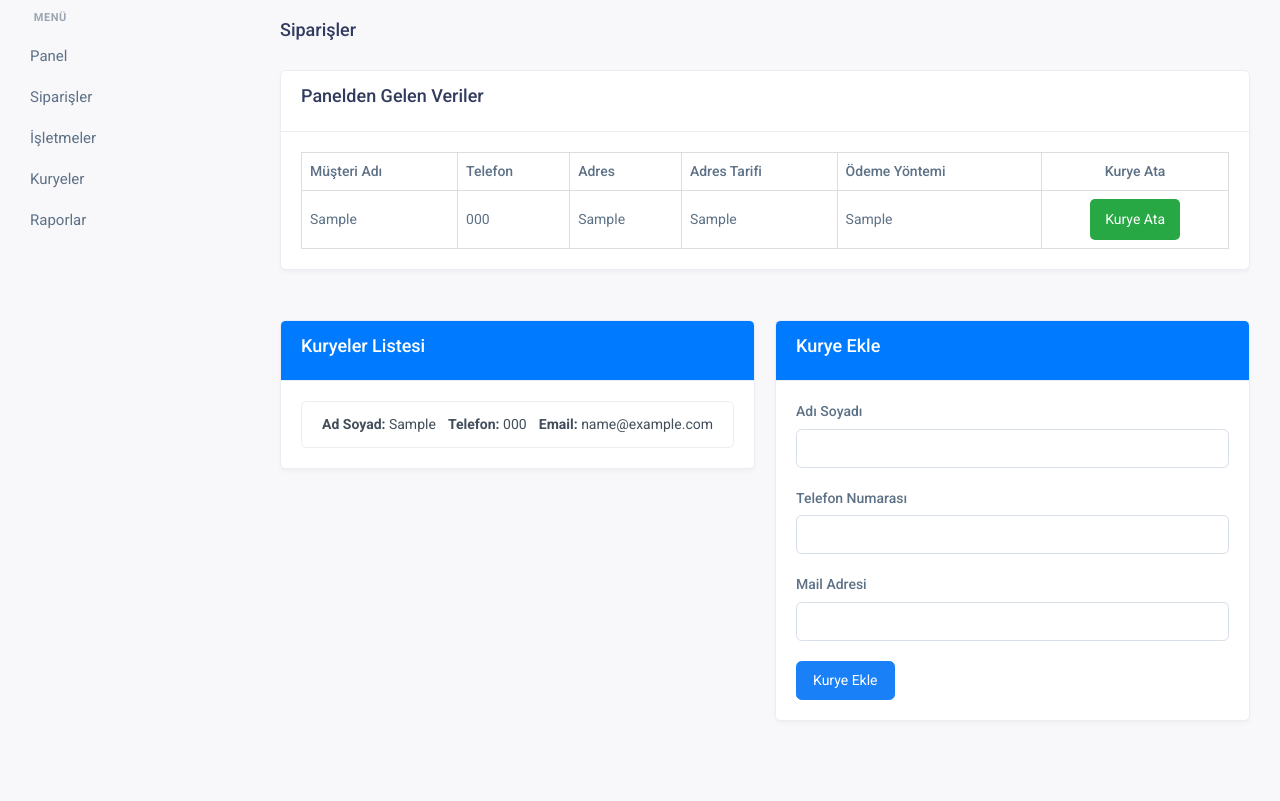
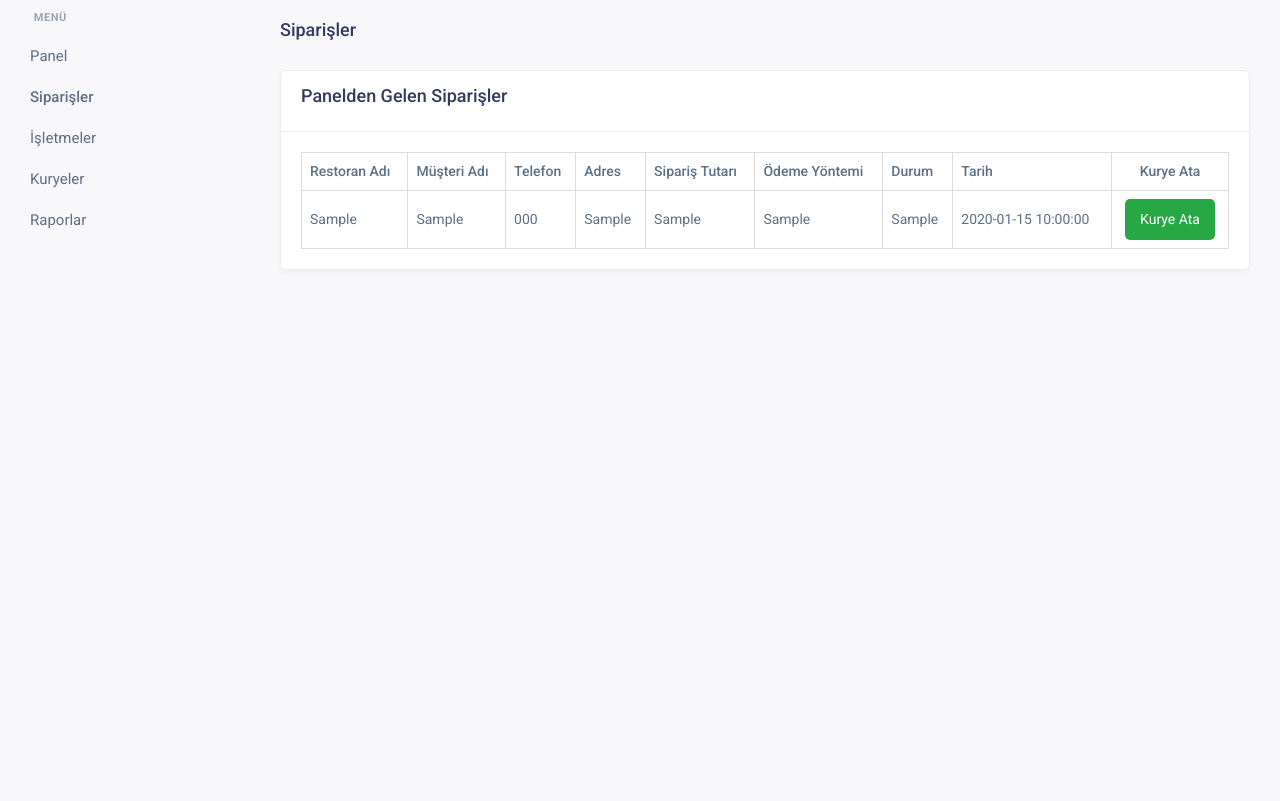
Before and after one commit to OceanWebStore/bingopaket, a PHP site: page /siparisler.php in a window 1280 px wide. Shown: the part 70-871 px from the top of the page. After the commit the page ends 340 px from the top, so only its background shows below. Run offline with PHP 8.4, Linux system fonts and the light colour scheme; tables that the repository leaves empty or names only in its code hold one stand-in row (values such as "Sample post"); some libraries are stand-ins or nearby versions.

Commit message:
Update siparisler.php

```diff
--- a/siparisler.php
+++ b/siparisler.php
@@ -4,6 +4,16 @@
 <head>
     <?php
     session_start();
+    // PDO bağlantısı başa alındı, tekrar tekrar açılmasın!
+    $dsn = "mysql:host=localhost;dbname=oceanweb_kurye;charset=utf8mb4";
+    $username = "oceanweb_kuryeuser";
+    $password = "ko61tu61.";
+    try {
+        $pdo = new PDO($dsn, $username, $password);
+        $pdo->setAttribute(PDO::ATTR_ERRMODE, PDO::ERRMODE_EXCEPTION);
+    } catch (PDOException $e) {
+        die("Veritabanı hatası: " . $e->getMessage());
+    }
     ?>
     <!-- Title Meta -->
     <meta charset="utf-8" />
@@ -52,7 +62,6 @@
                                 <iconify-icon icon="solar:hamburger-menu-outline" class="fs-24 align-middle"></iconify-icon>
                             </button>
                         </div>
-
                         <!-- Arama -->
                         <form class="app-search d-none d-md-block me-auto">
                             <div class="position-relative">
@@ -84,7 +93,7 @@
                 <ul class="navbar-nav">
                     <li class="menu-title">MENÜ</li>
                     <li class="nav-item"><a class="nav-link" href="panel.php">Panel</a></li>
-                    <li class="nav-item"><a class="nav-link" href="siparisler.php">Siparişler</a></li>
+                    <li class="nav-item"><a class="nav-link active" href="siparisler.php">Siparişler</a></li>
                     <li class="nav-item"><a class="nav-link" href="isletmeler.php">İşletmeler</a></li>
                     <li class="nav-item"><a class="nav-link" href="kuryeler.php">Kuryeler</a></li>
                     <li class="nav-item"><a class="nav-link" href="rapor.php">Raporlar</a></li>
@@ -107,47 +116,43 @@
                     <div class="col-lg-12">
                         <div class="card">
                             <div class="card-header">
-                                <h4>Panelden Gelen Veriler</h4>
+                                <h4>Panelden Gelen Siparişler</h4>
                             </div>
                             <div class="card-body">
                                 <div id="panel-verileri">
                                     <?php
-                                    // Veritabanı bağlantısı
-                                    $dsn = "mysql:host=localhost;dbname=oceanweb_kurye;charset=utf8mb4";
-                                    $username = "oceanweb_kuryeuser";
-                                    $password = "ko61tu61.";
-
                                     try {
-                                        $pdo = new PDO($dsn, $username, $password);
-                                        $pdo->setAttribute(PDO::ATTR_ERRMODE, PDO::ERRMODE_EXCEPTION);
-
-                                        // Verileri al ve göster
                                         $query = "SELECT * FROM kurye_cagir ORDER BY created_at DESC";
                                         $stmt = $pdo->query($query);
 
                                         echo '<table style="width: 100%; border-collapse: collapse;">';
                                         echo '<tr>
+                                                <th style="border: 1px solid #ddd; padding: 8px;">Restoran Adı</th>
                                                 <th style="border: 1px solid #ddd; padding: 8px;">Müşteri Adı</th>
                                                 <th style="border: 1px solid #ddd; padding: 8px;">Telefon</th>
                                                 <th style="border: 1px solid #ddd; padding: 8px;">Adres</th>
-                                                <th style="border: 1px solid #ddd; padding: 8px;">Adres Tarifi</th>
+                                                <th style="border: 1px solid #ddd; padding: 8px;">Sipariş Tutarı</th>
                                                 <th style="border: 1px solid #ddd; padding: 8px;">Ödeme Yöntemi</th>
+                                                <th style="border: 1px solid #ddd; padding: 8px;">Durum</th>
+                                                <th style="border: 1px solid #ddd; padding: 8px;">Tarih</th>
                                                 <th style="border: 1px solid #ddd; padding: 8px; text-align: center;">Kurye Ata</th>
                                             </tr>';
 
                                         while ($row = $stmt->fetch(PDO::FETCH_ASSOC)) {
                                             echo '<tr>';
+                                            echo '<td style="border: 1px solid #ddd; padding: 8px;">' . htmlspecialchars($row['restoran_adi']) . '</td>';
                                             echo '<td style="border: 1px solid #ddd; padding: 8px;">' . htmlspecialchars($row['musteri_adi']) . '</td>';
                                             echo '<td style="border: 1px solid #ddd; padding: 8px;">' . htmlspecialchars($row['musteri_telefonu']) . '</td>';
                                             echo '<td style="border: 1px solid #ddd; padding: 8px;">' . htmlspecialchars($row['musteri_adresi']) . '</td>';
-                                            echo '<td style="border: 1px solid #ddd; padding: 8px;">' . htmlspecialchars($row['adres_tarifi']) . '</td>';
+                                            echo '<td style="border: 1px solid #ddd; padding: 8px;">' . htmlspecialchars($row['siparis_tutari']) . '</td>';
                                             echo '<td style="border: 1px solid #ddd; padding: 8px;">' . htmlspecialchars($row['odeme_yontemi']) . '</td>';
-
+                                            echo '<td style="border: 1px solid #ddd; padding: 8px;">' . htmlspecialchars($row['durum']) . '</td>';
+                                            echo '<td style="border: 1px solid #ddd; padding: 8px;">' . htmlspecialchars($row['created_at']) . '</td>';
                                             // Kurye Ata butonu
                                             echo '<td style="border: 1px solid #ddd; padding: 8px; text-align: center;">
                                                     <form action="kurye_ata.php" method="POST">
                                                         <input type="hidden" name="id" value="' . htmlspecialchars($row['id']) . '">
-                                                        <button type="submit" class="btn btn-success" style="background-color: #28a745; color: white; border: none; padding: 10px 15px; border-radius: 5px; cursor: pointer;">Kurye Ata</button>
+                                                        <button type="submit" class="btn btn-success" style="background-color: #28a745; color: white; border: none; padding: 10px 15px; border-radius: 5px;">Kurye Ata</button>
                                                     </form>
                                                 </td>';
                                             echo '</tr>';
@@ -164,67 +169,12 @@
                     </div>
                 </div>
 
-                <!-- Yeni Alanlar: Kurye Ekle ve Kuryeler Listesi -->
-                <div class="row mt-4">
-                    <!-- Kuryeler Listesi -->
-                    <div class="col-lg-6">
-                        <div class="card">
-                            <div class="card-header" style="background-color: #007bff; color: white;">
-                                <h4 style="color: white;">Kuryeler Listesi</h4>
-                            </div>
-                            <div class="card-body">
-                                <div style="overflow-y: auto; max-height: 400px;">
-                                    <ul class="list-group">
-                                        <?php
-                                        // Kuryeler veritabanından çekiliyor
-                                        $kuryeQuery = "SELECT * FROM kuryeler";
-                                        $kuryeStmt = $pdo->query($kuryeQuery);
 
-                                        while ($kurye = $kuryeStmt->fetch(PDO::FETCH_ASSOC)) {
-                                            echo '<li class="list-group-item d-flex justify-content-between align-items-center">';
-                                            echo '<span><strong>Ad Soyad:</strong> ' . htmlspecialchars($kurye['ad_soyad']) . '</span>';
-                                            echo '<span><strong>Telefon:</strong> ' . htmlspecialchars($kurye['telefon']) . '</span>';
-                                            echo '<span><strong>Email:</strong> ' . htmlspecialchars($kurye['email']) . '</span>';
-                                            echo '</li>';
-                                        }
-                                        ?>
-                                    </ul>
-                                </div>
-                            </div>
-                        </div>
-                    </div>
-
-                    <!-- Kurye Ekle -->
-                    <div class="col-lg-6">
-                        <div class="card">
-                            <div class="card-header" style="background-color: #007bff; color: white;">
-                                <h4 style="color: white;">Kurye Ekle</h4>
-                            </div>
-                            <div class="card-body">
-                                <form action="kurye_ekle.php" method="POST">
-                                    <div class="mb-3">
-                                        <label for="kuryeAdi" class="form-label">Adı Soyadı</label>
-                                        <input type="text" class="form-control" id="kuryeAdi" name="kuryeAdi" required>
-                                    </div>
-                                    <div class="mb-3">
-                                        <label for="kuryeTelefon" class="form-label">Telefon Numarası</label>
-                                        <input type="text" class="form-control" id="kuryeTelefon" name="kuryeTelefon" required>
-                                    </div>
-                                    <div class="mb-3">
-                                        <label for="kuryeMail" class="form-label">Mail Adresi</label>
-                                        <input type="email" class="form-control" id="kuryeMail" name="kuryeMail" required>
-                                    </div>
-                                    <button type="submit" class="btn btn-primary">Kurye Ekle</button>
-                                </form>
-                            </div>
-                        </div>
-                    </div>
                 </div>
-
+                <!-- /Yeni Alanlar -->
             </div>
         </div>
         <!-- Sayfa İçeriği Bitiş -->
-
     </div>
     <!-- Wrapper Bitiş -->
 
@@ -232,5 +182,4 @@
     <script src="assets/js/vendor.min.js"></script>
     <script src="assets/js/app.js"></script>
 </body>
-
 </html>
```
